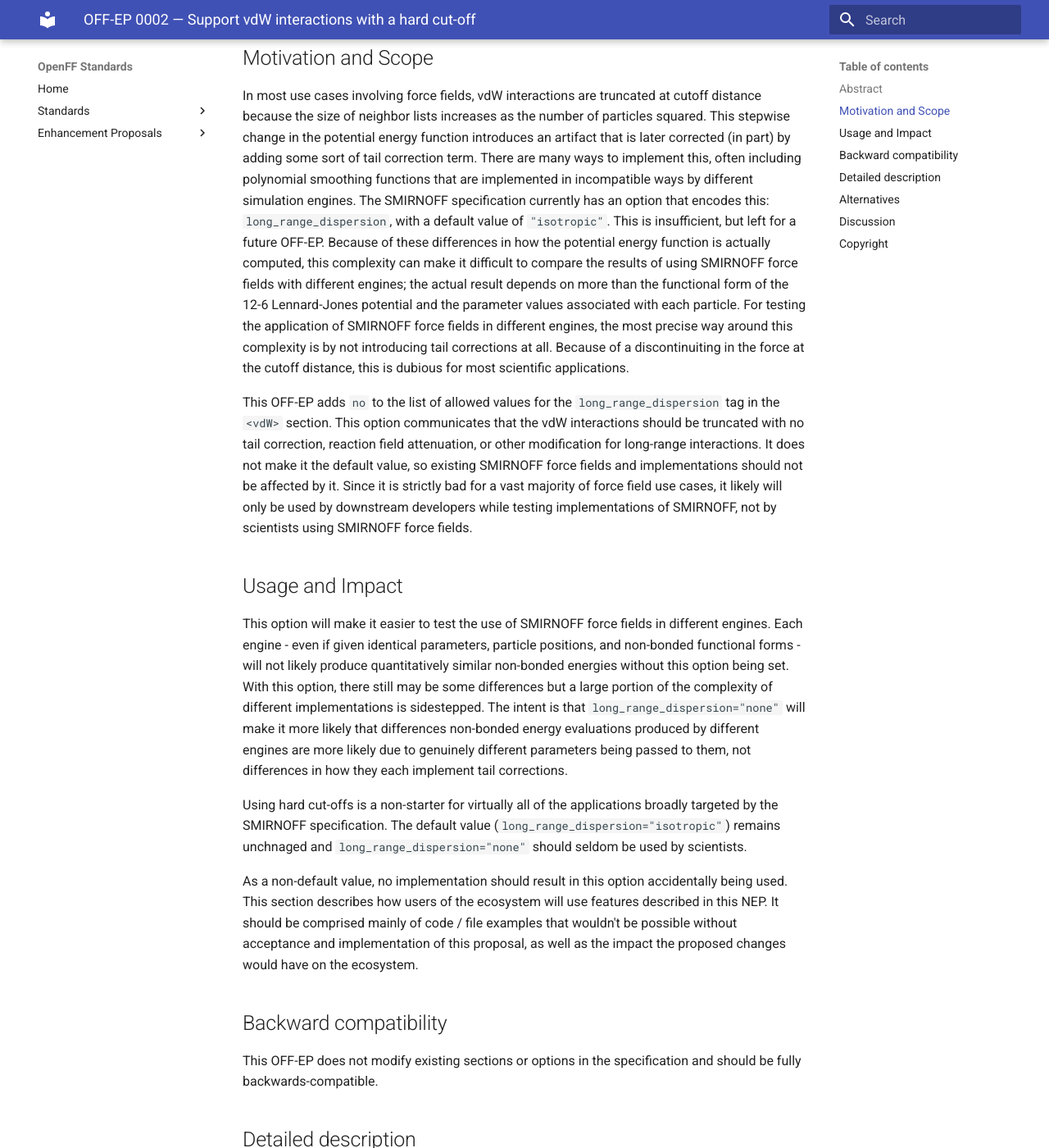
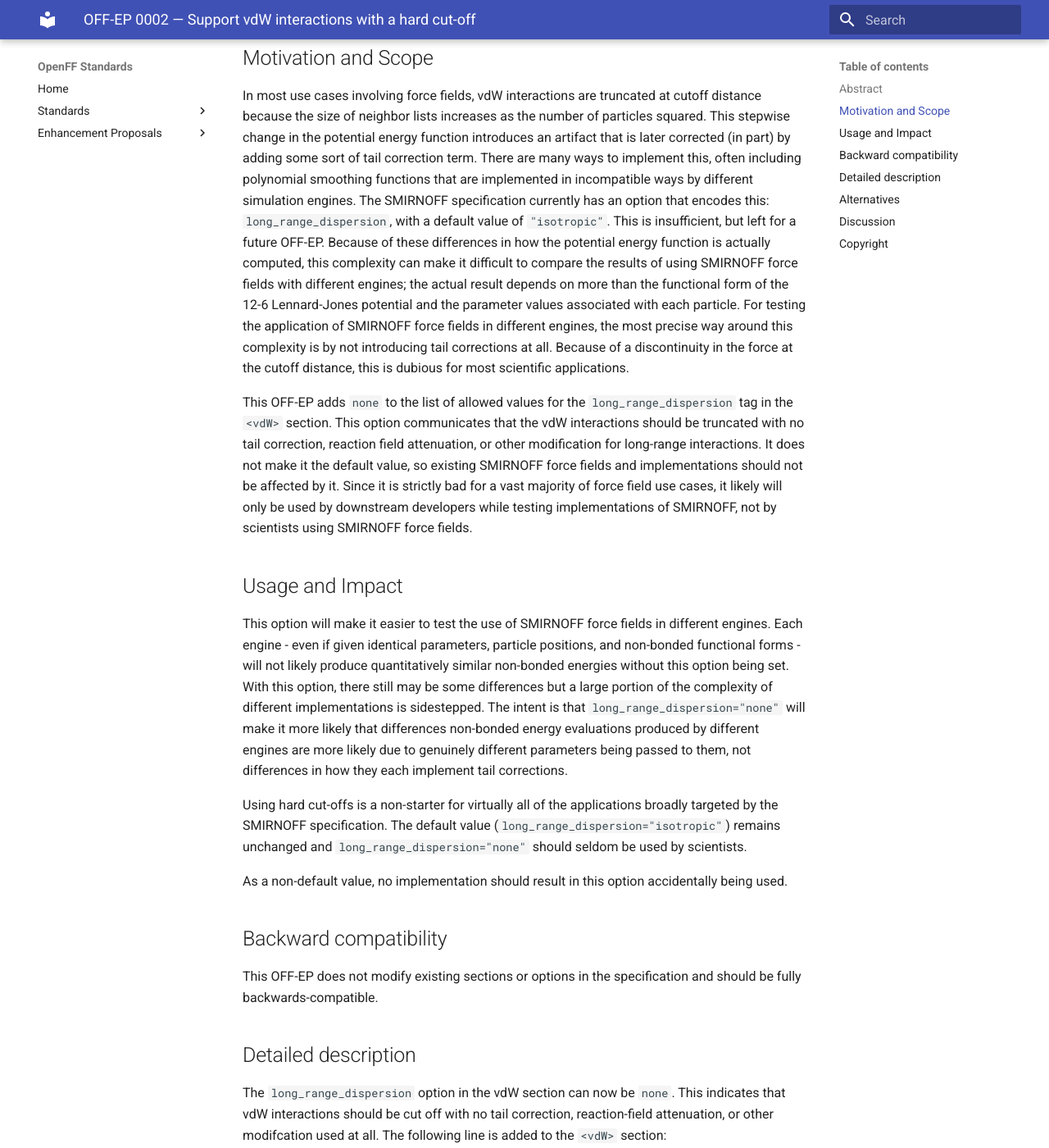
Before and after one commit to openforcefield/standards, an MkDocs documentation site: the page built from docs/enhancement-proposals/off-ep-0002.md, in a window 1280 px wide and 1400 px high, scrolled down 626 px. Shown: the whole window at 82% size. Built offline with MkDocs 1.6.1 and Material for MkDocs 9.7.7, drawn with Linux system fonts in a browser that asks for light colours.

Commit message:
Apply suggestions from code review
Co-authored-by: Jeff Wagner <jwagnerjpl@gmail.com>

```diff
--- a/docs/enhancement-proposals/off-ep-0002.md
+++ b/docs/enhancement-proposals/off-ep-0002.md
@@ -33,10 +33,10 @@ make it difficult to compare the results of using SMIRNOFF force fields with dif
 actual result depends on more than the functional form of the 12-6 Lennard-Jones potential and the
 parameter values associated with each particle. For testing the application of SMIRNOFF force fields
 in different engines, the most precise way around this complexity is by not introducing tail
-corrections at all. Because of a discontinuiting in the force at the cutoff distance, this is
+corrections at all. Because of a discontinuity in the force at the cutoff distance, this is
 dubious for most scientific applications.
 
-This OFF-EP adds `no` to the list of allowed values for the `long_range_dispersion` tag in the
+This OFF-EP adds `none` to the list of allowed values for the `long_range_dispersion` tag in the
 `<vdW>` section. This option communicates that the vdW interactions should be truncated with no tail
 correction, reaction field attenuation, or other modification for long-range interactions. It does
 not make it the default value, so existing SMIRNOFF force fields and implementations should not be
@@ -56,14 +56,10 @@ more likely due to genuinely different parameters being passed to them, not diff
 each implement tail corrections.
 
 Using hard cut-offs is a non-starter for virtually all of the applications broadly targeted by the
-SMIRNOFF specification. The default value (`long_range_dispersion="isotropic"`) remains unchnaged
+SMIRNOFF specification. The default value (`long_range_dispersion="isotropic"`) remains unchanged
 and `long_range_dispersion="none"` should seldom be used by scientists.
 
 As a non-default value, no implementation should result in this option accidentally being used.
-This section describes how users of the ecosystem will use features described in this NEP. It should
-be comprised mainly of code / file examples that wouldn't  be possible without acceptance and
-implementation of this proposal, as well as the impact the proposed changes would have on the
-ecosystem.
 
 ## Backward compatibility
 
```
